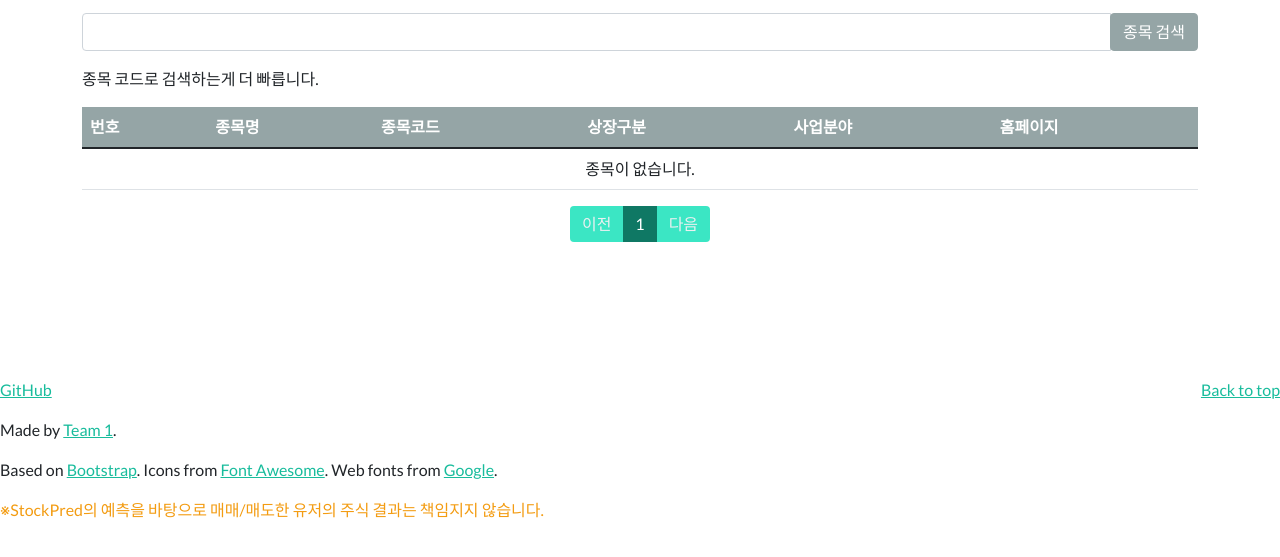
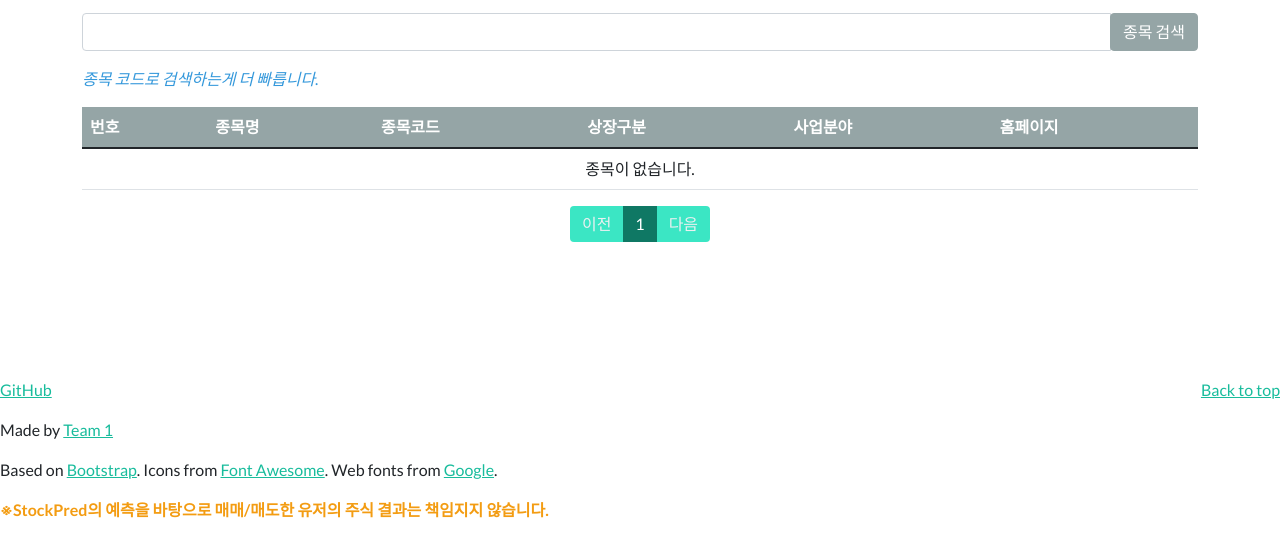
Before and after one commit to id-gxon/investment-analysis, a Django app: page /stockpredapp/ in a window 1280 px wide. Shown: the part 75-632 px from the top of the page. Run offline with Django 4.2, Linux system fonts and the light colour scheme; data that the repository does not hold is empty; some libraries are stand-ins or nearby versions.

Commit message:
글꼴 변경

```diff
--- a/templates/base.html
+++ b/templates/base.html
@@ -33,9 +33,9 @@
               <li><a href="https://github.com/id-gxon/investment-analysis.git">GitHub</a></li>
 <!--              <li><a href="../help/#api">API</a></li>-->
             </ul>
-            <p>Made by <a href="https://github.com/id-gxon/investment-analysis.git">Team 1</a>.</p>
+            <p>Made by <a href="https://github.com/id-gxon/investment-analysis.git">Team 1</a></p>
             <p>Based on <a href="https://getbootstrap.com/" rel="nofollow">Bootstrap</a>. Icons from <a href="https://fontawesome.com/" rel="nofollow">Font Awesome</a>. Web fonts from <a href="https://fonts.google.com/" rel="nofollow">Google</a>.</p>
-            <p class="text-warning">※StockPred의 예측을 바탕으로 매매/매도한 유저의 주식 결과는 책임지지 않습니다.</p>
+              <p class="text-warning"><strong>※StockPred의 예측을 바탕으로 매매/매도한 유저의 주식 결과는 책임지지 않습니다.</strong></p>
           </div>
         </div>
       </footer>
--- a/templates/stockpredapp/stock_list.html
+++ b/templates/stockpredapp/stock_list.html
@@ -40,7 +40,7 @@
             </div>
         </div>
     </div>
-    <p>종목 코드로 검색하는게 더 빠릅니다.</p>
+    <p class="text-info"><em>종목 코드로 검색하는게 더 빠릅니다.</em></p>
     <table class="table">
         <thead>
         <tr class="table-secondary">
```
